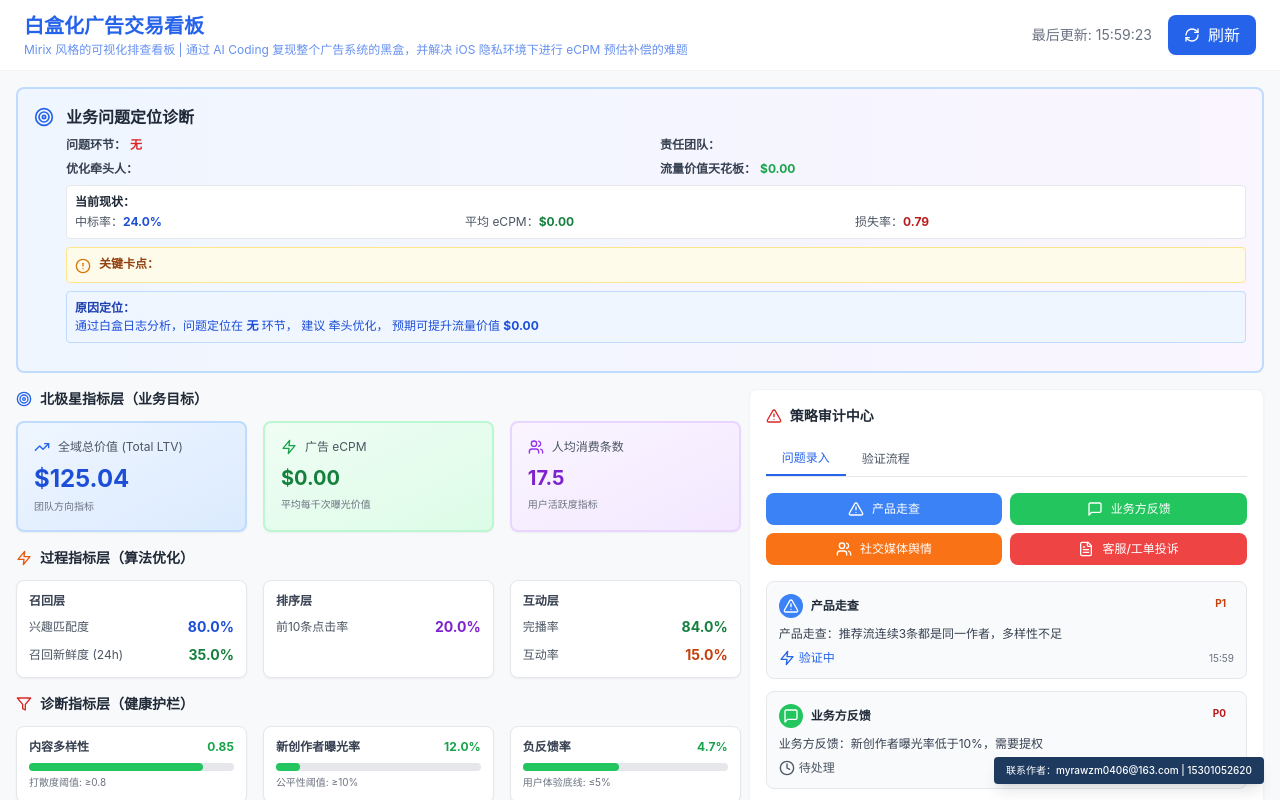
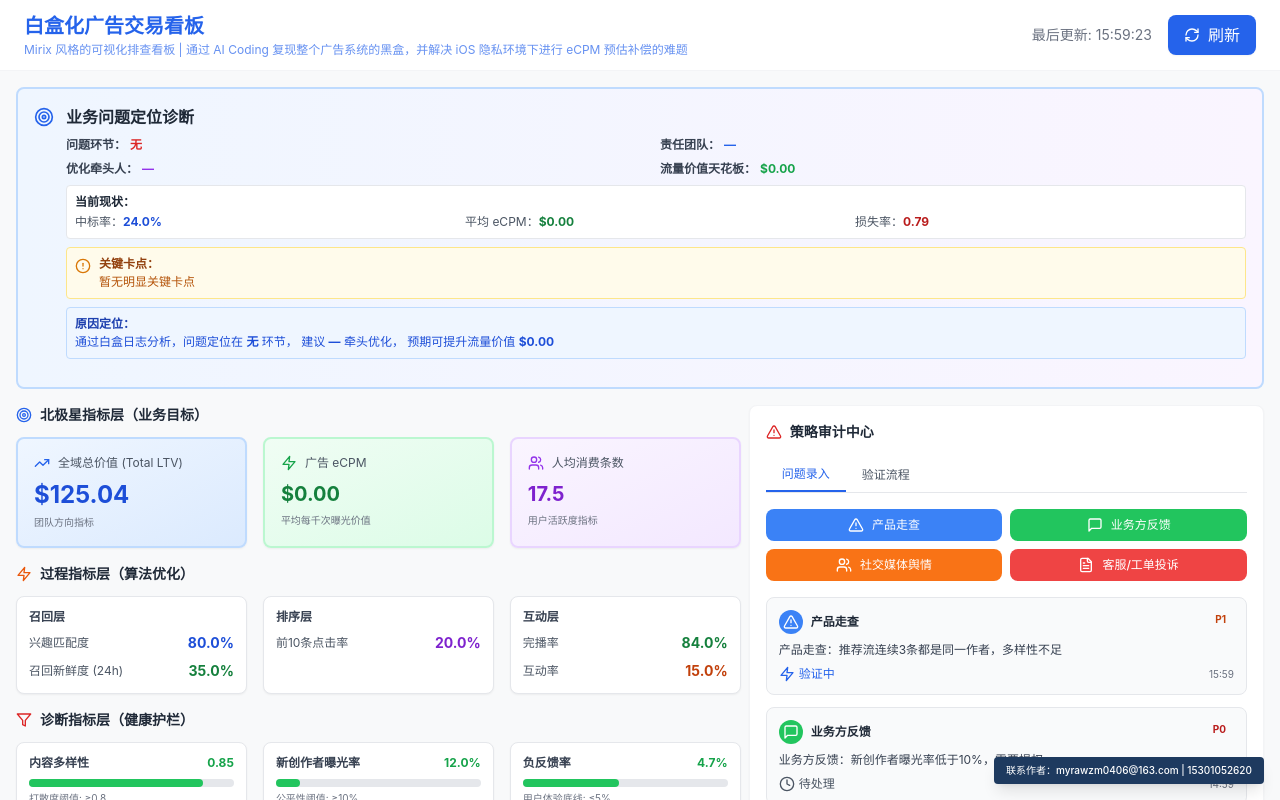
Before and after one commit to MyraWang0406/ADX-Mirix-1.15-cursor, a Next.js app: page / in a window 1280 px wide. Shown: the top 800 px of the page. Built offline with nearby package versions, Linux system fonts and the light colour scheme.

Commit message:
fix: hydration mismatch + defaults

```diff
--- a/app/components/BusinessDiagnosisHeader.tsx
+++ b/app/components/BusinessDiagnosisHeader.tsx
@@ -1,7 +1,7 @@
 'use client'
 
 import { useMemo } from 'react'
-import { AlertCircle, TrendingUp, Target, Users, DollarSign } from 'lucide-react'
+import { AlertCircle, Target } from 'lucide-react'
 import { WhiteboxTrace } from '../types'
 
 interface BusinessDiagnosisHeaderProps {
@@ -11,31 +11,31 @@ interface BusinessDiagnosisHeaderProps {
 export default function BusinessDiagnosisHeader({ logs }: BusinessDiagnosisHeaderProps) {
   const diagnosis = useMemo(() => {
     // 计算关键指标
-    const totalRequests = new Set(logs.map(l => l.request_id)).size
-    const winCount = logs.filter(l => l.action === 'AUCTION_RESULT').length
-    const winRate = totalRequests > 0 ? (winCount / totalRequests * 100) : 0
+    const totalRequests = new Set(logs.map((l) => l.request_id)).size
+    const winCount = logs.filter((l) => l.action === 'AUCTION_RESULT').length
+    const winRate = totalRequests > 0 ? (winCount / totalRequests) * 100 : 0
 
     // 计算总价值
     const totalEcpm = logs
-      .filter(l => l.eCPM && l.eCPM > 0)
+      .filter((l) => l.eCPM && l.eCPM > 0)
       .reduce((sum, l) => sum + (l.eCPM || 0), 0)
     const totalValue = totalEcpm / 1000
 
     // 计算潜在损失
     const totalLoss = logs
-      .filter(l => l.internal_variables?.potential_loss && l.internal_variables.potential_loss > 0)
+      .filter((l) => l.internal_variables?.potential_loss && l.internal_variables.potential_loss > 0)
       .reduce((sum, l) => sum + (l.internal_variables?.potential_loss || 0), 0)
 
     // 识别卡点
-    const timeoutCount = logs.filter(l => l.reason_code === 'LATENCY_TIMEOUT').length
-    const sizeMismatchCount = logs.filter(l => l.reason_code === 'SIZE_MISMATCH').length
-    const belowFloorCount = logs.filter(l => l.reason_code === 'BID_BELOW_FLOOR').length
+    const timeoutCount = logs.filter((l) => l.reason_code === 'LATENCY_TIMEOUT').length
+    const sizeMismatchCount = logs.filter((l) => l.reason_code === 'SIZE_MISMATCH').length
+    const belowFloorCount = logs.filter((l) => l.reason_code === 'BID_BELOW_FLOOR').length
 
-    // 确定主要卡点
+    // 确定主要卡点（✅ 默认值不再为空）
     let mainBottleneck = '无'
-    let bottleneckReason = ''
-    let responsibleTeam = ''
-    let optimizationOwner = ''
+    let bottleneckReason = '暂无明显关键卡点'
+    let responsibleTeam = '—'
+    let optimizationOwner = '—'
 
     if (timeoutCount > totalRequests * 0.2) {
       mainBottleneck = '响应延迟'
@@ -60,7 +60,7 @@ export default function BusinessDiagnosisHeader({ logs }: BusinessDiagnosisHeade
     }
 
     // 计算流量价值天花板（基于最高 eCPM）
-    const maxEcpm = Math.max(...logs.map(l => l.eCPM || 0).filter(v => v > 0), 0)
+    const maxEcpm = Math.max(...logs.map((l) => l.eCPM || 0).filter((v) => v > 0), 0)
     const valueCeiling = maxEcpm / 1000
 
     return {
@@ -75,8 +75,8 @@ export default function BusinessDiagnosisHeader({ logs }: BusinessDiagnosisHeade
       optimizationOwner,
       currentStatus: {
         winRate,
-        avgEcpm: totalRequests > 0 ? (totalEcpm / totalRequests / 1000) : 0,
-        lossRate: totalRequests > 0 ? (totalLoss / totalRequests) : 0
+        avgEcpm: totalRequests > 0 ? totalEcpm / totalRequests / 1000 : 0,
+        lossRate: totalRequests > 0 ? totalLoss / totalRequests : 0
       }
     }
   }, [logs])
@@ -87,6 +87,7 @@ export default function BusinessDiagnosisHeader({ logs }: BusinessDiagnosisHeade
         <Target className="w-5 h-5 text-blue-600 flex-shrink-0 mt-0.5" />
         <div className="flex-1">
           <h2 className="text-base font-bold text-gray-800 mb-2">业务问题定位诊断</h2>
+
           <div className="space-y-2 text-xs text-gray-700">
             <div className="grid grid-cols-1 md:grid-cols-2 gap-2">
               <div>
@@ -140,7 +141,8 @@ export default function BusinessDiagnosisHeader({ logs }: BusinessDiagnosisHeade
               <div className="text-blue-700 text-xs">
                 通过白盒日志分析，问题定位在 <span className="font-bold">{diagnosis.mainBottleneck}</span> 环节，
                 建议 <span className="font-bold">{diagnosis.optimizationOwner}</span> 牵头优化，
-                预期可提升流量价值 <span className="font-bold">${(diagnosis.valueCeiling - diagnosis.currentStatus.avgEcpm).toFixed(2)}</span>
+                预期可提升流量价值{' '}
+                <span className="font-bold">${(diagnosis.valueCeiling - diagnosis.currentStatus.avgEcpm).toFixed(2)}</span>
               </div>
             </div>
           </div>
--- a/app/page.tsx
+++ b/app/page.tsx
@@ -7,9 +7,7 @@ import ExternalAcquisitionTab from './components/ExternalAcquisitionTab'
 import InternalDistributionTab from './components/InternalDistributionTab'
 import InternalMonetizationTab from './components/InternalMonetizationTab'
 import BusinessDiagnosisHeader from './components/BusinessDiagnosisHeader'
-import SearchRecommendationFunnel from './components/SearchRecommendationFunnel'
 import MetricsPyramid from './components/MetricsPyramid'
-import UserJourneyFlow from './components/UserJourneyFlow'
 import StrategyAuditCenter from './components/StrategyAuditCenter'
 import { WhiteboxTrace, FunnelData } from './types'
 
@@ -18,11 +16,16 @@ export default function Home() {
   const [selectedRequestId, setSelectedRequestId] = useState<string | null>(null)
   const [selectedRegion, setSelectedRegion] = useState<string | null>(null)
   const [isLoading, setIsLoading] = useState(false)
+
+  // ⚠️ 关键：mounted 前不渲染主 UI，避免 Cloudflare Pages 静态导出时 hydration mismatch
+  const [mounted, setMounted] = useState(false)
+
   const [lastUpdate, setLastUpdate] = useState<Date>(new Date())
+  const [formattedLastUpdate, setFormattedLastUpdate] = useState('')
   const [diversity, setDiversity] = useState<number>(0.85)
   const [newAuthorBoostEnabled, setNewAuthorBoostEnabled] = useState(false)
 
-  // 计算漏斗数据
+  // 计算漏斗数据（目前没直接用到，但保留）
   const funnelData: FunnelData = useMemo(() => {
     const requestIds = new Set<string>()
     const validIds = new Set<string>()
@@ -40,8 +43,10 @@ export default function Home() {
         bidIds.add(log.request_id)
       }
 
-      if (log.action === 'AUCTION_RESULT' ||
-          (log.node === 'ADX' && log.action === 'FINAL_DECISION' && log.decision === 'PASS')) {
+      if (
+        log.action === 'AUCTION_RESULT' ||
+        (log.node === 'ADX' && log.action === 'FINAL_DECISION' && log.decision === 'PASS')
+      ) {
         winIds.add(log.request_id)
       }
     })
@@ -54,7 +59,7 @@ export default function Home() {
     }
   }, [logs])
 
-  // 稳定的伪随机数生成器（基于种子，确保服务端和客户端一致）
+  // 稳定的伪随机数生成器（基于种子，确保“同一 seed”输出稳定）
   const seededRandom = (seed: number) => {
     const x = Math.sin(seed) * 10000
     return x - Math.floor(x)
@@ -64,11 +69,9 @@ export default function Home() {
     setIsLoading(true)
     try {
       // 静态导出模式：使用模拟数据
-      // 使用稳定的种子确保服务端和客户端数据一致
       const baseSeed = 12345 // 固定种子
       const timeOffset = mounted ? Date.now() : 0 // 只在客户端使用时间
 
-      // 生成模拟的日志数据（使用稳定的伪随机数）
       const mockLogs: WhiteboxTrace[] = Array.from({ length: 50 }, (_, i) => {
         const seed = baseSeed + i
         const requestId = `req_${baseSeed}_${i}`
@@ -80,7 +83,6 @@ export default function Home() {
         const actualPaid = bidPrice * 0.8
         const savedAmount = Math.max(0.1, bidPrice - actualPaid)
 
-        // 使用稳定的时间戳（基于索引而非当前时间）
         const baseTime = timeOffset > 0 ? timeOffset : 1700000000000 // 固定基准时间
         const timestamp = new Date(baseTime - i * 1000).toISOString()
 
@@ -124,9 +126,6 @@ export default function Home() {
     }
   }
 
-  const [mounted, setMounted] = useState(false)
-  const [formattedLastUpdate, setFormattedLastUpdate] = useState('')
-
   useEffect(() => {
     setMounted(true)
   }, [])
@@ -152,7 +151,24 @@ export default function Home() {
     }
   }, [mounted, lastUpdate])
 
-  // 移除失败请求快速访问（简化布局）
+  // ✅ 核心修复：mounted 前只渲染一个固定的 loading
+  if (!mounted) {
+    return (
+      <div className="min-h-screen bg-[#f8f9fa] text-[#2563eb]">
+        <header className="bg-white border-b border-gray-100 px-6 py-3 shadow-subtle">
+          <div className="flex items-center justify-between">
+            <div>
+              <h1 className="text-xl font-bold text-[#2563eb]">白盒化广告交易看板</h1>
+              <p className="text-xs text-[#2563eb]/70 mt-0.5">
+                Mirix 风格的可视化排查看板 | 通过 AI Coding 复现整个广告系统的黑盒，并解决 iOS 隐私环境下进行 eCPM 预估补偿的难题
+              </p>
+            </div>
+          </div>
+        </header>
+        <main className="p-4 text-sm text-gray-500">加载中…</main>
+      </div>
+    )
+  }
 
   return (
     <div className="min-h-screen bg-[#f8f9fa] text-[#2563eb]">
@@ -160,19 +176,13 @@ export default function Home() {
       <header className="bg-white border-b border-gray-100 px-6 py-3 shadow-subtle">
         <div className="flex items-center justify-between">
           <div>
-            <h1 className="text-xl font-bold text-[#2563eb]">
-              白盒化广告交易看板
-            </h1>
+            <h1 className="text-xl font-bold text-[#2563eb]">白盒化广告交易看板</h1>
             <p className="text-xs text-[#2563eb]/70 mt-0.5">
               Mirix 风格的可视化排查看板 | 通过 AI Coding 复现整个广告系统的黑盒，并解决 iOS 隐私环境下进行 eCPM 预估补偿的难题
             </p>
           </div>
           <div className="flex items-center gap-4">
-            {mounted && (
-              <div className="text-sm text-light-text-muted">
-                最后更新: {formattedLastUpdate}
-              </div>
-            )}
+            <div className="text-sm text-light-text-muted">最后更新: {formattedLastUpdate}</div>
             <button
               onClick={fetchLogs}
               disabled={isLoading}
@@ -185,33 +195,26 @@ export default function Home() {
         </div>
       </header>
 
-      {/* Main Content - 12列 Bento 布局 */}
+      {/* Main Content */}
       <main className="p-2 md:p-4 relative bg-[#f8f9fa] min-h-screen">
-        {/* 业务问题定位诊断（标题下方） */}
+        {/* 业务问题定位诊断 */}
         <BusinessDiagnosisHeader logs={logs} />
 
-        {/* 12列 Bento 布局 - 右侧展开 */}
         <div className="grid grid-cols-12 gap-2 mb-4">
-          {/* 右侧：指标金字塔 + 审计中心 */}
           <div className="col-span-12 space-y-2">
             <div className="grid grid-cols-12 gap-2">
-              {/* 左侧：北极星指标层 (60%) */}
               <div className="col-span-12 lg:col-span-7">
                 <MetricsPyramid logs={logs} onDiversityChange={setDiversity} />
               </div>
 
-              {/* 右侧：策略审计中心 (40%) */}
               <div className="col-span-12 lg:col-span-5">
-                <StrategyAuditCenter
-                  logs={logs}
-                  selectedRequestId={selectedRequestId}
-                />
+                <StrategyAuditCenter logs={logs} selectedRequestId={selectedRequestId} />
               </div>
             </div>
           </div>
         </div>
 
-        {/* Tab 切换布局（下游内容） */}
+        {/* Tab 切换 */}
         <div className="min-h-[600px]">
           <TabContainer
             tabs={[
@@ -253,7 +256,7 @@ export default function Home() {
           />
         </div>
 
-        {/* 右下角水印 */}
+        {/* 水印 */}
         <div className="fixed bottom-4 right-4 bg-[#1e3a5f] text-white px-3 py-1.5 rounded text-[10px] font-medium shadow-lg z-50">
           联系作者：myrawzm0406@163.com | 15301052620
         </div>
```
Lines whose indentation alone changed are shown as unchanged.
